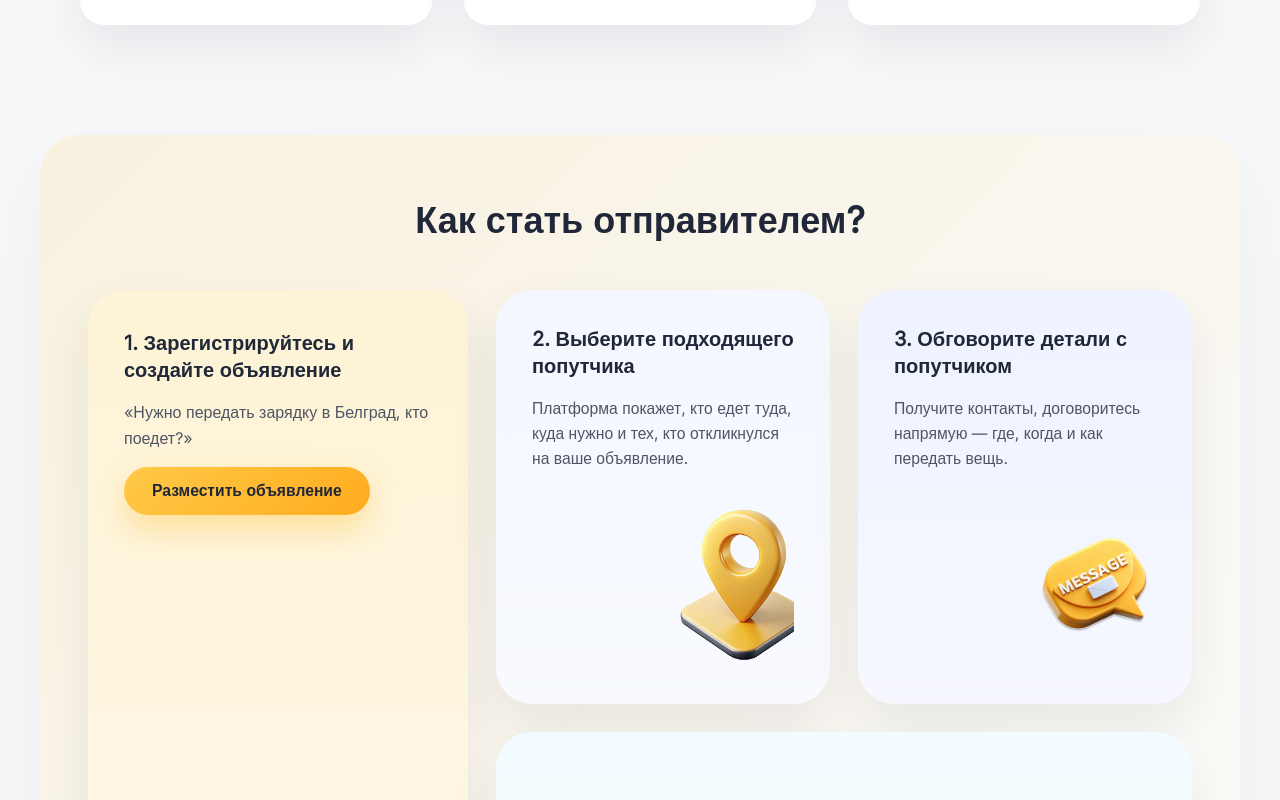
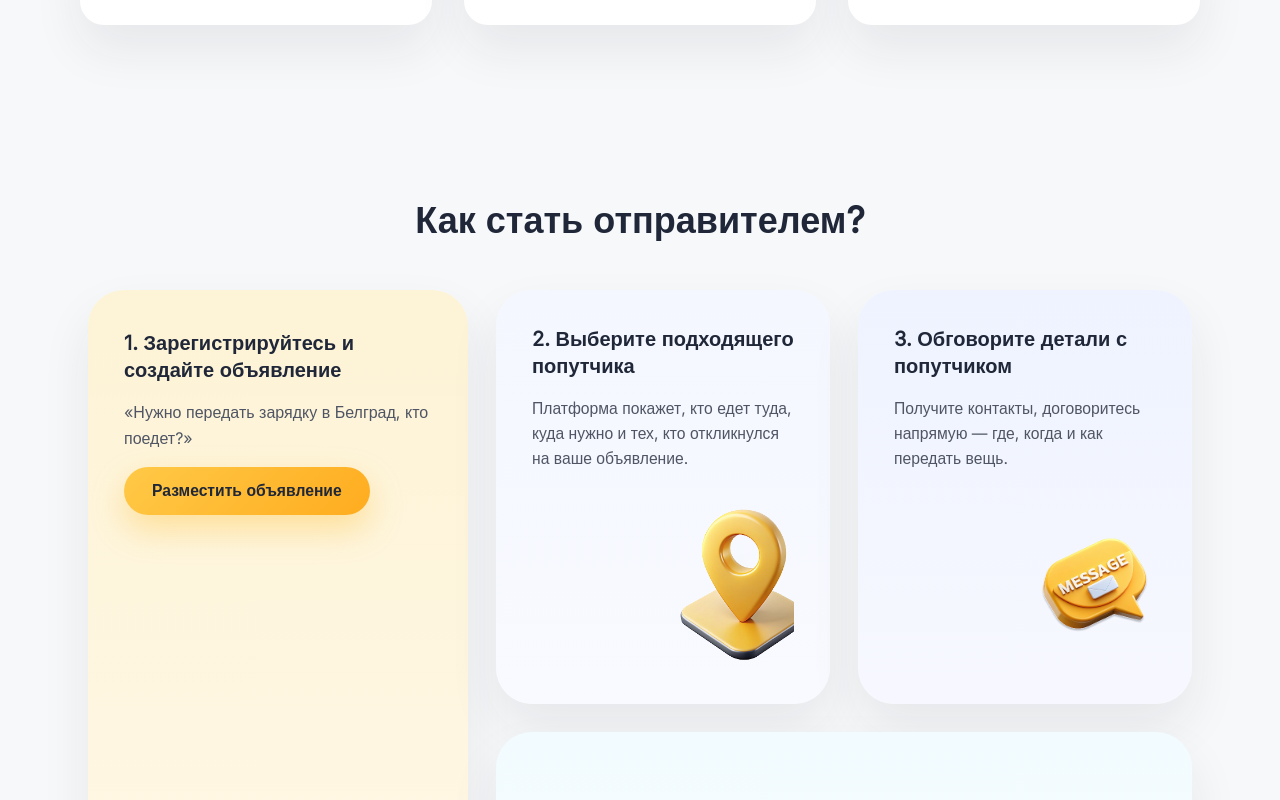
Before and after one commit to sherled99/po-puti, a React (Create React App) app: page /login in a window 1280 px wide. Shown: the part 2400-3200 px from the top of the page. Built offline with nearby package versions, Linux system fonts and the light colour scheme; a web font is replaced by a local one.

Commit message:
no message

```diff
--- a/src/components/Main/sections/HowItWorksSection/HowItWorksSection.module.css
+++ b/src/components/Main/sections/HowItWorksSection/HowItWorksSection.module.css
@@ -7,10 +7,8 @@
 .container {
   width: 100%;
   max-width: 1200px;
-  background: linear-gradient(135deg, rgba(255, 201, 71, 0.15), rgba(255, 255, 255, 0.5));
   border-radius: 40px;
   padding: 64px 48px;
-  box-shadow: 0 32px 80px rgba(34, 43, 64, 0.06);
 }
 
 .heading {
```
